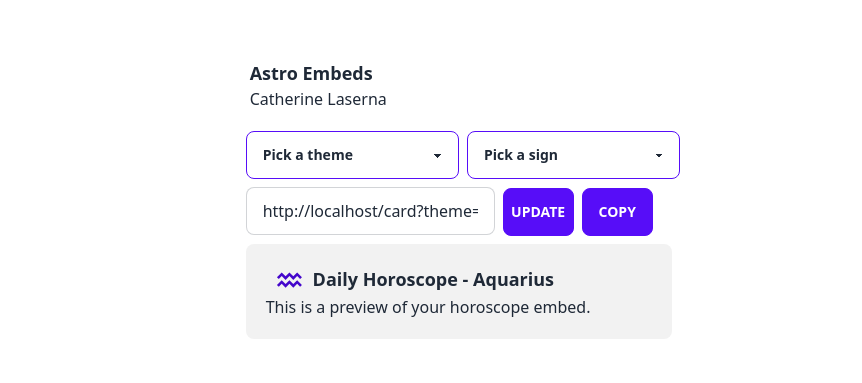
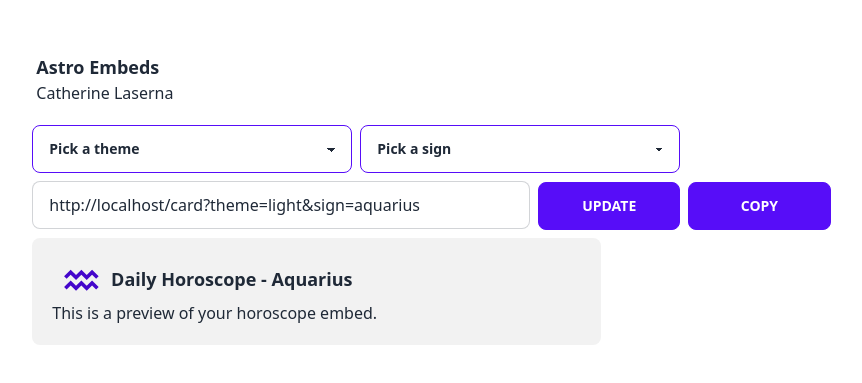
Before and after one commit to cjlaserna/astro-embed, a React (Create React App) app: page / in a window 1280 px wide. Shown: the part 211-594 px from the top of the page, without its empty margins (181-1043 px from the left). Built offline with nearby package versions, Linux system fonts and the light colour scheme.

Commit message:
tweaking widths to accomodate smaller screens

```diff
--- a/src/Pages/Home.js
+++ b/src/Pages/Home.js
@@ -16,7 +16,7 @@ const Home = () => {
   return (
     <>
       <div className='flex justify-center items-center flex-col h-screen bg-base-100' data-theme={theme ? `${theme.toLowerCase()}` : "light"}>
-        <div className='w-1/3'>
+        <div className='w-8/12'>
 
           <div className='w-1/2 my-5 px-1'>
             <h1 className='text-lg font-bold'>Astro Embeds</h1>
@@ -100,9 +100,9 @@ const Home = () => {
             }}>Copy</button>
 
           </div>
-        </div>
 
-        <div className='w-1/3 bg-base-200 p-5 rounded-lg'>
+          <div className='w-full'>
+            <div className='w-8/12 bg-base-200 p-5 rounded-lg'>
               <div className='flex justify-center items-center flex-row w-full'>
                 <div className='fill-primary-focus w-1/12 mx-2'>
                   {(() => {
@@ -168,6 +168,9 @@ const Home = () => {
               </div>
               This is a preview of your horoscope embed.
             </div>
+          </div>
+        </div>
+
 
       </div>
       <ToastContainer
```
Lines whose indentation alone changed are shown as unchanged.
